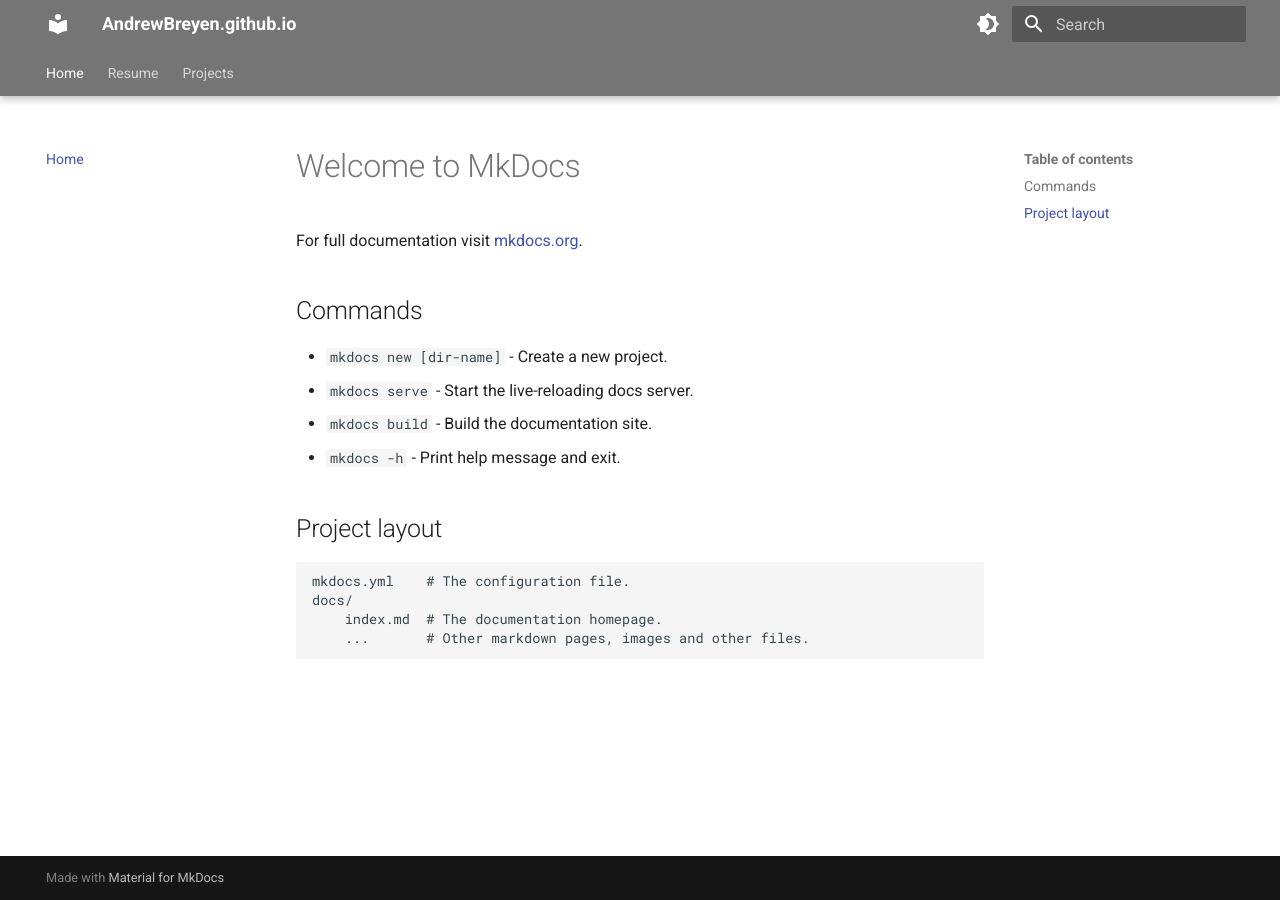
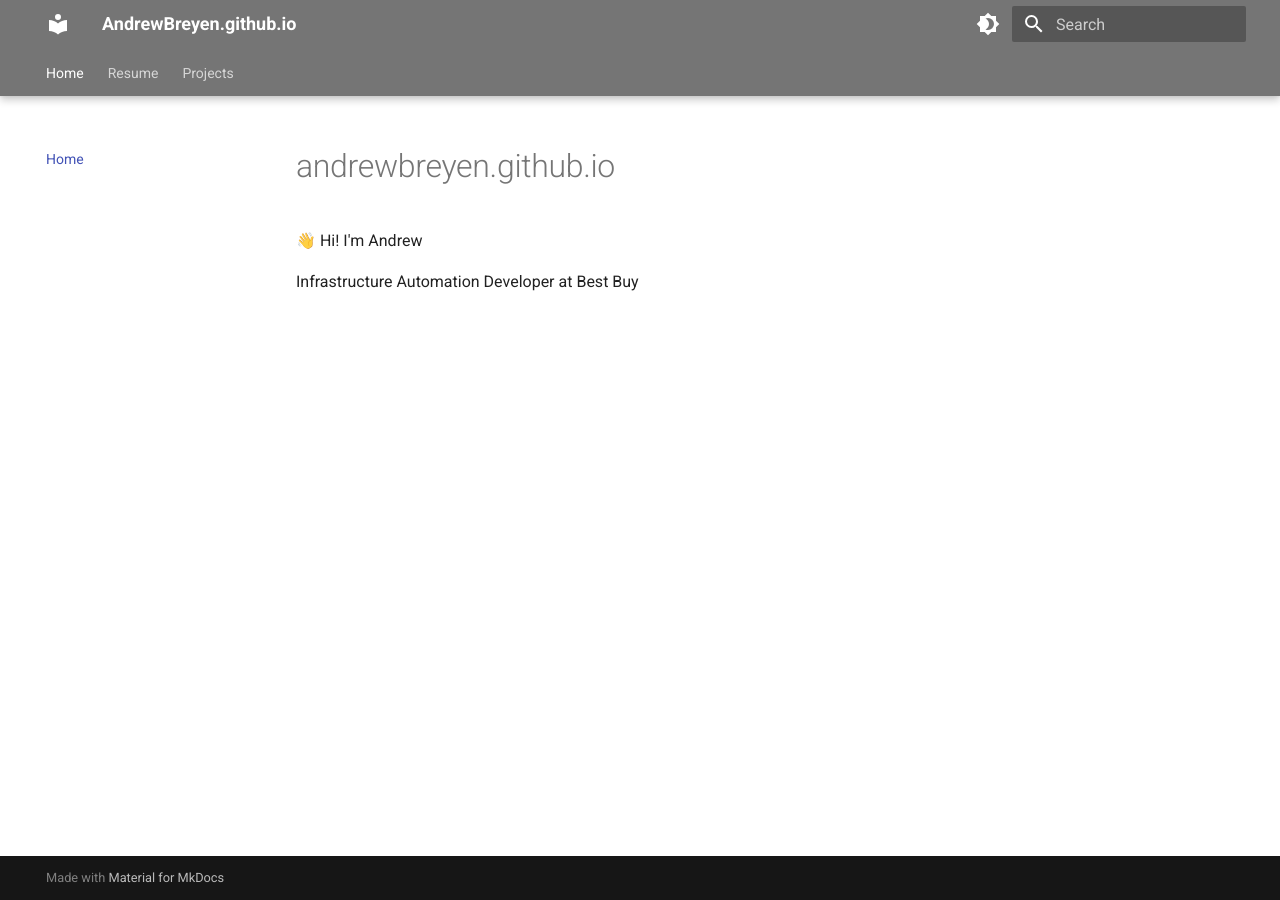
Before and after one commit to AndrewBreyen/andrewbreyen.github.io, an MkDocs documentation site: the page built from docs/index.md, in a window 1280 px wide. Built offline with MkDocs 1.6.1 and Material for MkDocs 9.7.7, drawn with Linux system fonts in a browser that asks for light colours.

Commit message:
hide footer navigation, homepage

```diff
--- a/docs/index.md
+++ b/docs/index.md
@@ -1,17 +1,11 @@
-# Welcome to MkDocs
+---
+hide:
+  - footer
+---
 
-For full documentation visit [mkdocs.org](https://www.mkdocs.org).
 
-## Commands
+# andrewbreyen.github.io
 
-* `mkdocs new [dir-name]` - Create a new project.
-* `mkdocs serve` - Start the live-reloading docs server.
-* `mkdocs build` - Build the documentation site.
-* `mkdocs -h` - Print help message and exit.
+👋 Hi! I'm Andrew
 
-## Project layout
-
-    mkdocs.yml    # The configuration file.
-    docs/
-        index.md  # The documentation homepage.
-        ...       # Other markdown pages, images and other files.
+Infrastructure Automation Developer at Best Buy
```
Also changed, not shown: docs/projects/macserver-documentation.md (+6 -0 lines), docs/resume/education.md (+6 -0 lines), docs/resume/experience.md (+6 -0 lines), docs/resume/extra-service.md (+6 -0 lines).
